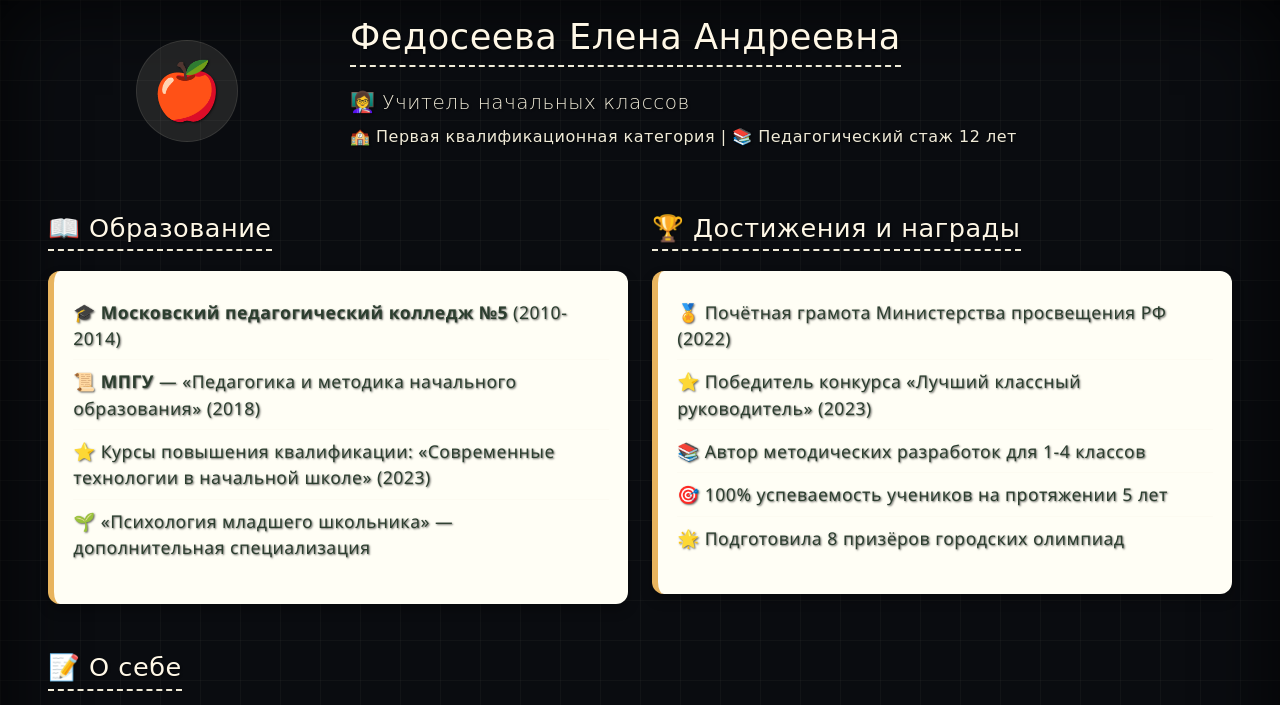
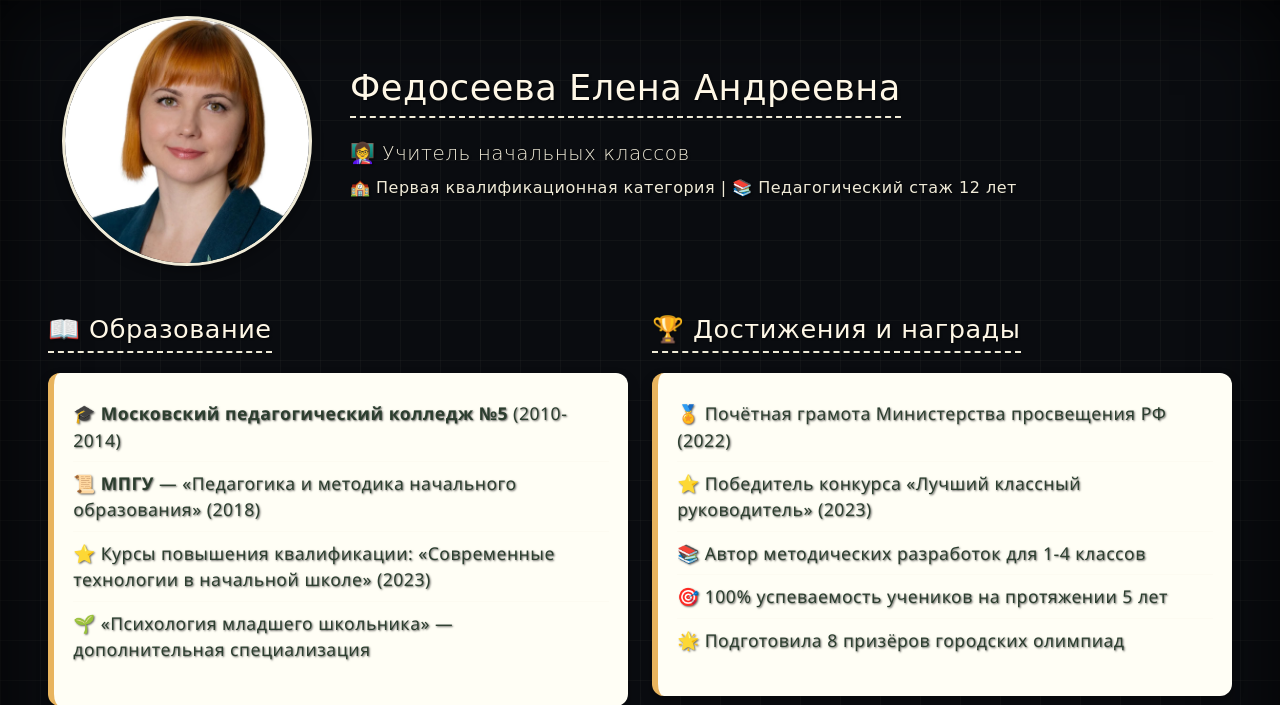
Before and after one commit to Vechn0/mom_site, a Flask app: page /info in a window 1280 px wide. Shown: the part 60-765 px from the top of the page. Run offline with Flask 3, Linux system fonts and the light colour scheme; some web fonts are replaced.

Commit message:
добавил аватар

```diff
--- a/app/templates/info.html
+++ b/app/templates/info.html
@@ -157,8 +157,10 @@
     <!-- Шапка учителя -->
     <div class="row align-items-center mb-5 board-section">
     <div class="col-md-3 text-center">
-            <div class="icon-badge">
-                🍎
+        <div style="text-align: center;">
+            <img src="{{ url_for('static', filename='images/avatar.jpeg') }}"
+     alt="Елена Андреевна Федосеева"
+     style="width: 250px; height: 250px; border-radius: 50%; object-fit: cover; object-position: 50% 30%; border: 3px solid #f0ebd8; box-shadow: 0 4px 12px rgba(0,0,0,0.3);">
         </div>
     </div>
     <div class="col-md-9 text-center text-md-start">
```
Also changed, not shown: app/static/images/avatar.jpeg (added). Lines whose indentation alone changed are shown as unchanged.
